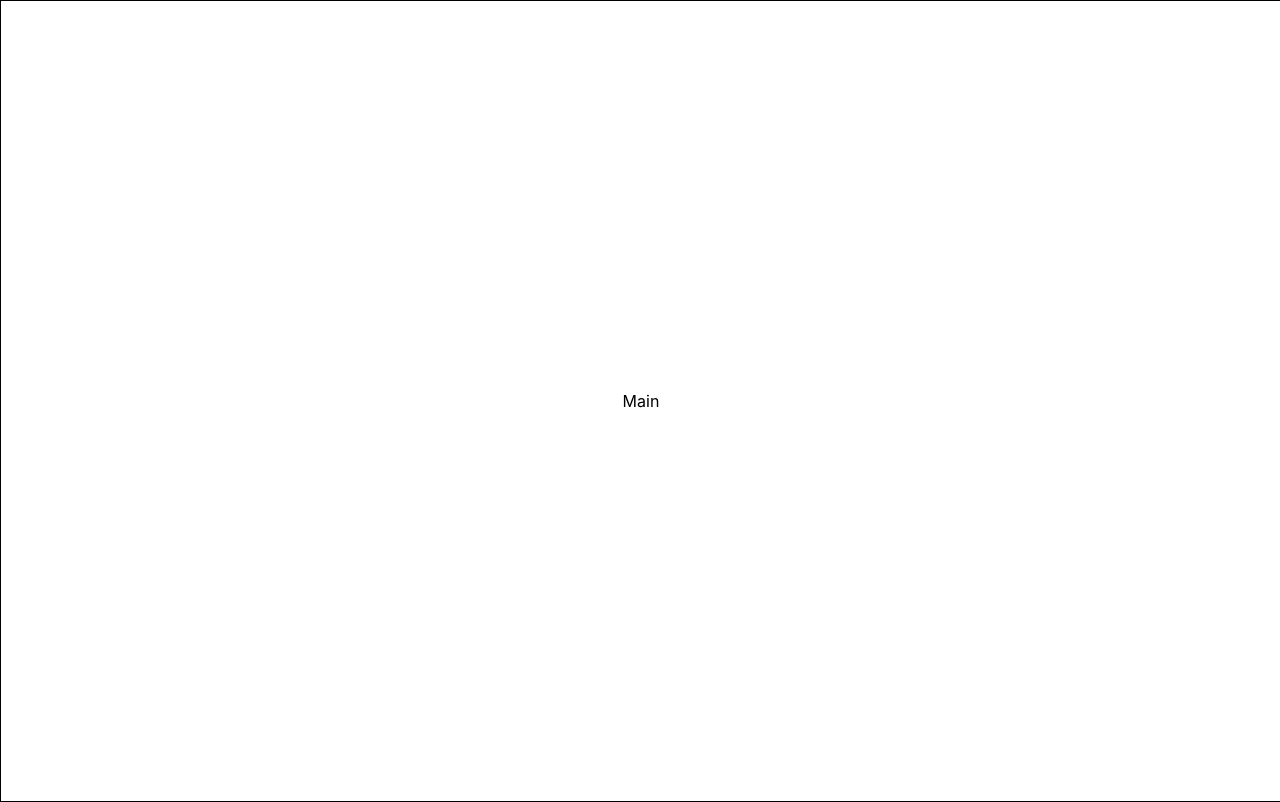
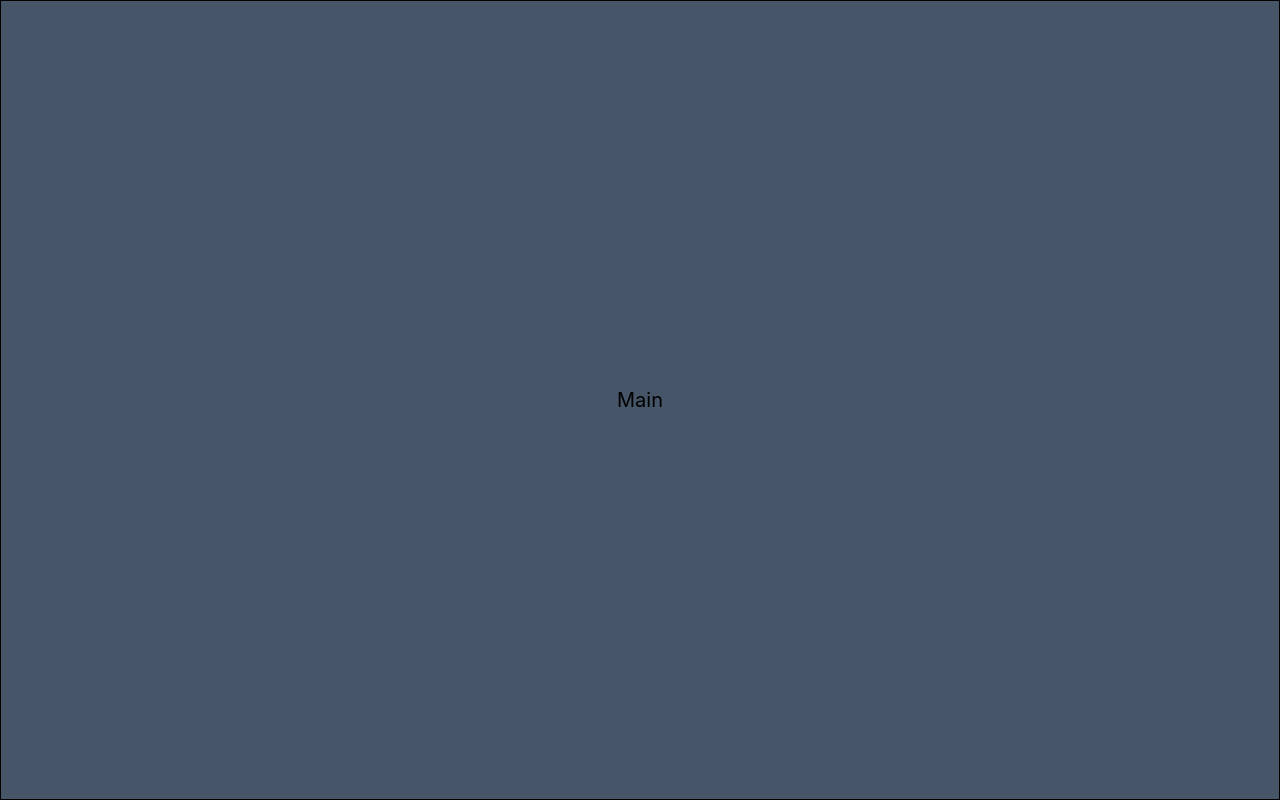
Before and after one commit to Harshitchopde/Chaturai-Pratiyogita, a React (Create React App) app: page / in a window 1280 px wide. Built offline with nearby package versions, Linux system fonts and the light colour scheme.

Commit message:
frontend-0-base+tailwind setup

```diff
--- a/src/App.js
+++ b/src/App.js
@@ -2,7 +2,7 @@ import './App.css';
 
 function App() {
   return (
-    <div className="App">
+    <div className="App bg-slate-600 text-xl">
       Main
     </div>
   );
--- a/src/index.css
+++ b/src/index.css
@@ -1,3 +1,6 @@
+@tailwind base;
+@tailwind components;
+@tailwind utilities;
 body {
   margin: 0;
   font-family: -apple-system, BlinkMacSystemFont, 'Segoe UI', 'Roboto', 'Oxygen',
--- /dev/null
+++ b/tailwind.config.js
@@ -0,0 +1,10 @@
+/** @type {import('tailwindcss').Config} */
+module.exports = {
+  content: [
+    "./src/**/*.{js,jsx,ts,tsx}",
+  ],
+  theme: {
+    extend: {},
+  },
+  plugins: [],
+}
```
Also changed, not shown: package.json (+6 -1 lines), 1 other file (tests, documents, lock files or other folders).
